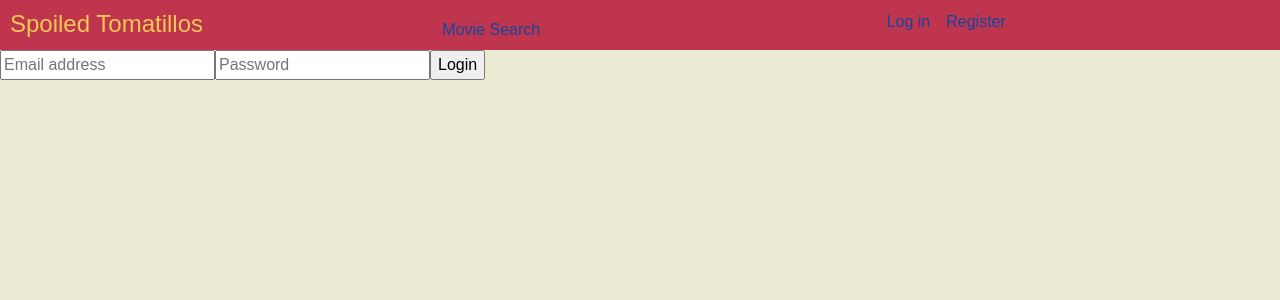
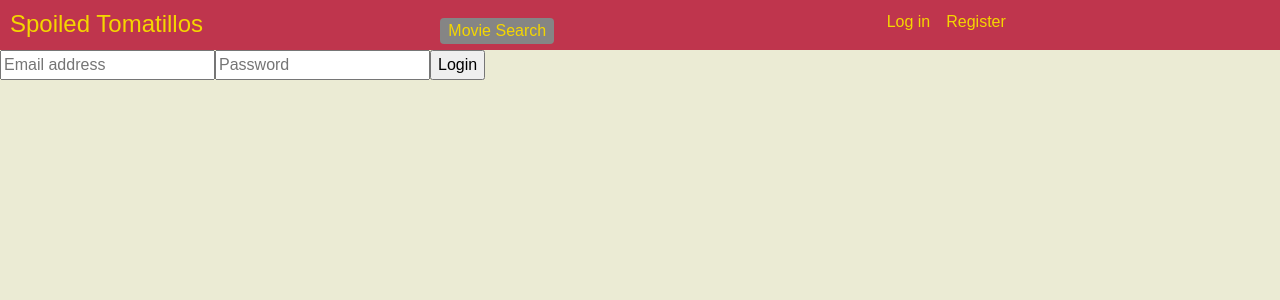
Before and after one commit to john4/CS4500, a React (Create React App) app in the folder front-end/: page / in a window 1280 px wide. Shown: the top 300 px of the page. Built offline with nearby package versions, Linux system fonts and the light colour scheme.

Commit message:
Increased navbar visibility, link to /home/. [TEAM-42-159] #in-review #comment see PR for image

```diff
--- a/front-end/src/App.css
+++ b/front-end/src/App.css
@@ -14,6 +14,12 @@
   color: #f0c853;
 }
 
+.App-title-link:hover{
+    background-color: #575757;
+    border: px;
+    border-radius: 4px;
+}
+
 .App-title {
   font-size: 1.5em;
 }
@@ -25,3 +31,13 @@
 .navbar a {
   margin: 0 2px;
 }
+
+.spt-btn {
+    border: 0px;
+    background-color: #858585;
+    border-radius: 4px;
+}
+
+.spt-btn:hover{
+    background-color: #575757
+}
--- a/front-end/src/Routes.js
+++ b/front-end/src/Routes.js
@@ -11,6 +11,8 @@ import Logout from './components/Logout';
 import Profile from './components/User/Profile';
 import NotificationList from './components/Notification/NotificationList';
 import Genre from './components/Playlist/Genre';
+
+//Expecting Homepage route to be "/home/"
 
 class Routes extends Component {
   render() {
--- a/front-end/src/components/NavBar.js
+++ b/front-end/src/components/NavBar.js
@@ -28,12 +28,19 @@ class NavBar extends Component {
       <header className="App-header">
         <div className="row">
           <div className="col">
-            <h1 className="App-title">Spoiled Tomatillos</h1>
+            <h1 className="App-title">
+                <a className="App-title-link" href="/home/">Spoiled Tomatillos</a>
+            </h1>
           </div>
           <div className="col navbar">
-            <a href="/search">Movie Search</a>
+            <button className="spt-btn">
+                <a href="/search">Movie Search</a>
+            </button>
+
             {session.isLoggedIn && [
-              <a href="/user-search">User Search</a>,
+              <button className="spt-btn">
+              <a className="" href="/user-search">User Search</a>
+              </button>,
               <NotificationIcon />
             ]}
           </div>
--- a/front-end/src/index.css
+++ b/front-end/src/index.css
@@ -6,12 +6,14 @@ body {
 }
 
 a {
-  color: #1446a0;
+  color: #F4D600;
 }
 
 a:hover {
-  color: #1446a0;
+  color: #F4D600;
+  text-decoration: none;
 }
+
 
 ul {
   padding: 0;
```
